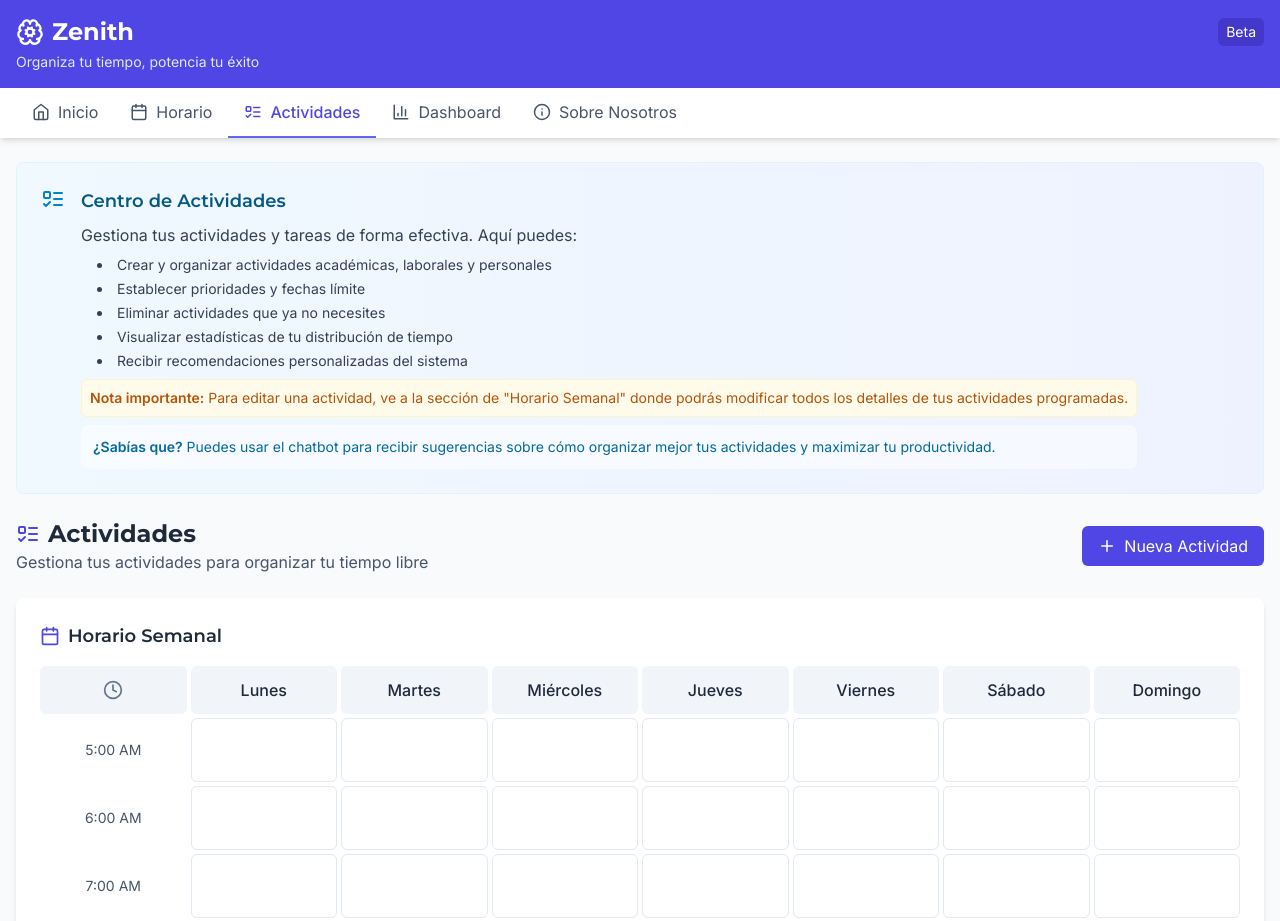
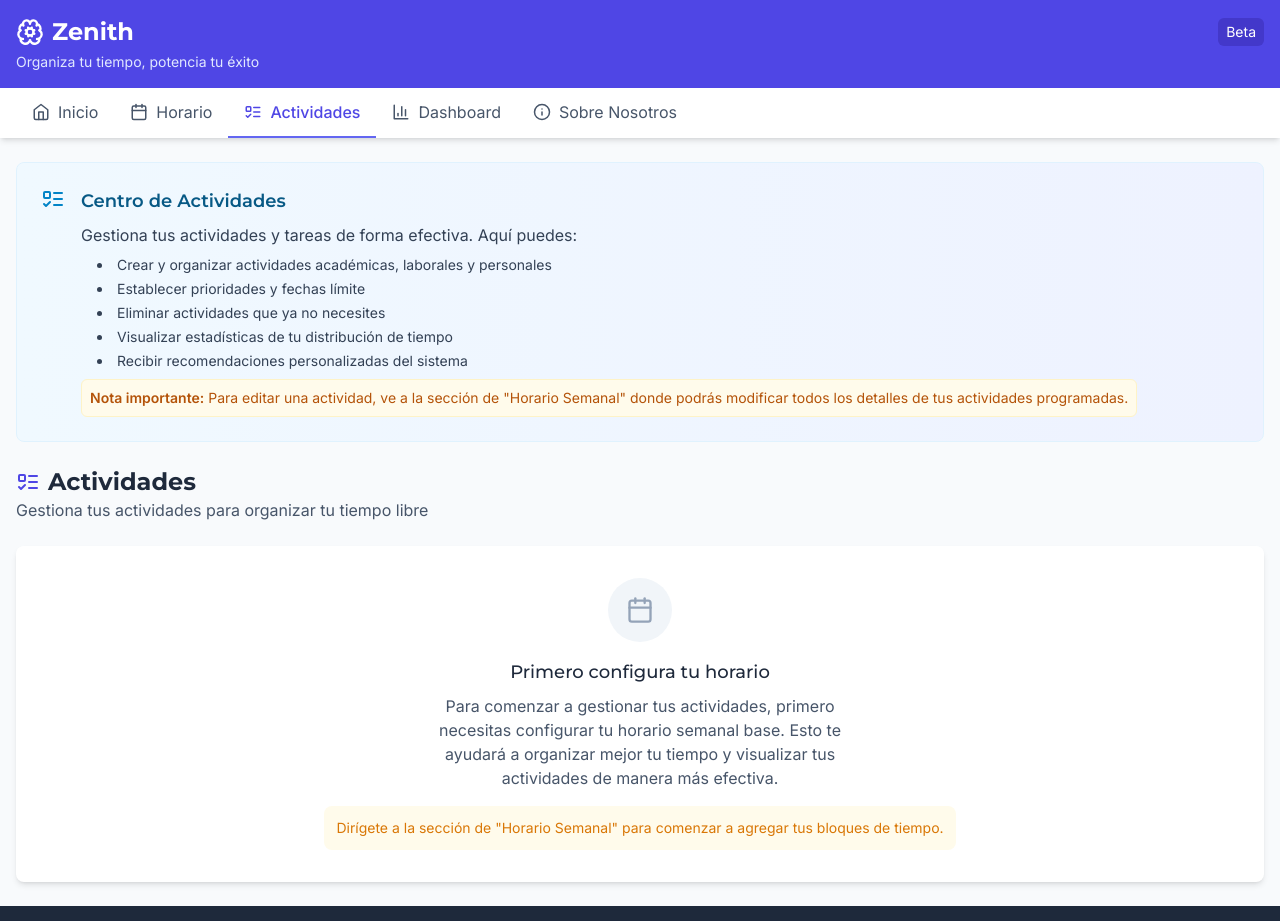
Before and after one commit to TorresX9-11/project-zenith, a React (Vite) app in the folder project/: page /actividades in a window 1280 px wide. Shown: the top 921 px of the page. Built offline with nearby package versions, Linux system fonts and the light colour scheme.

Commit message:
update visual de actividades.

```diff
--- a/project/src/pages/Activities.tsx
+++ b/project/src/pages/Activities.tsx
@@ -284,7 +284,8 @@ const Activities: React.FC = () => {
             <ListTodo size={24} className="text-secondary-600" />
           </div>
           <div>
-            <h2 className="text-lg font-semibold text-secondary-800 mb-2">Centro de Actividades</h2>            <div className="text-neutral-700 space-y-2">
+            <h2 className="text-lg font-semibold text-secondary-800 mb-2">Centro de Actividades</h2>
+            <div className="text-neutral-700 space-y-2">
               <p>Gestiona tus actividades y tareas de forma efectiva. Aquí puedes:</p>
               <ul className="list-disc list-inside ml-4 space-y-1 text-sm">
                 <li>Crear y organizar actividades académicas, laborales y personales</li>
@@ -296,11 +297,6 @@ const Activities: React.FC = () => {
               <div className="mt-2 p-2 bg-accent-50 border border-accent-100 rounded-md">
                 <p className="text-sm text-accent-700">
                   <strong>Nota importante:</strong> Para editar una actividad, ve a la sección de "Horario Semanal" donde podrás modificar todos los detalles de tus actividades programadas.
-                </p>
-              </div>
-              <div className="mt-3 bg-white bg-opacity-50 p-3 rounded-lg">
-                <p className="text-sm text-secondary-700">
-                  <strong>¿Sabías que?</strong> Puedes usar el chatbot para recibir sugerencias sobre cómo organizar mejor tus actividades y maximizar tu productividad.
                 </p>
               </div>
             </div>
@@ -317,6 +313,7 @@ const Activities: React.FC = () => {
           <p className="text-neutral-600">Gestiona tus actividades para organizar tu tiempo libre</p>
         </div>
 
+        {state.timeBlocks.length > 0 && (
           <button
             onClick={handleShowForm}
             className="bg-primary-600 text-white px-4 py-2 rounded-md hover:bg-primary-700 transition-colors flex items-center gap-2"
@@ -324,9 +321,25 @@ const Activities: React.FC = () => {
             <Plus size={18} />
             <span>Nueva Actividad</span>
           </button>
+        )}
       </div>
 
-      {/* Vista del horario */}
+      {state.timeBlocks.length === 0 ? (
+        <div className="bg-white rounded-lg shadow-md p-8 text-center">
+          <div className="w-16 h-16 bg-neutral-100 rounded-full flex items-center justify-center mx-auto mb-4">
+            <Calendar size={28} className="text-neutral-400" />
+          </div>
+          <h3 className="text-lg font-medium text-neutral-800 mb-2">Primero configura tu horario</h3>
+          <p className="text-neutral-600 mb-4 max-w-md mx-auto">
+            Para comenzar a gestionar tus actividades, primero necesitas configurar tu horario semanal base.
+            Esto te ayudará a organizar mejor tu tiempo y visualizar tus actividades de manera más efectiva.
+          </p>
+          <p className="text-sm text-accent-600 bg-accent-50 p-3 rounded-lg inline-block">
+            Dirígete a la sección de "Horario Semanal" para comenzar a agregar tus bloques de tiempo.
+          </p>
+        </div>
+      ) : (
+        <>
           <div className="bg-white rounded-lg shadow-md p-6 mb-6">
             <h2 className="text-lg font-semibold mb-4 flex items-center gap-2">
               <Calendar size={20} className="text-primary-600" />
@@ -426,6 +439,7 @@ const Activities: React.FC = () => {
                               ))}
                             </div>
                           )}
+
                           <div className="flex justify-end">
                             <button
                               onClick={() => handleDelete(activity.id)}
@@ -443,6 +457,8 @@ const Activities: React.FC = () => {
               </div>
             )
           )}
+        </>
+      )}
     </div>
   );
 };
```
Lines whose indentation alone changed are shown as unchanged.
